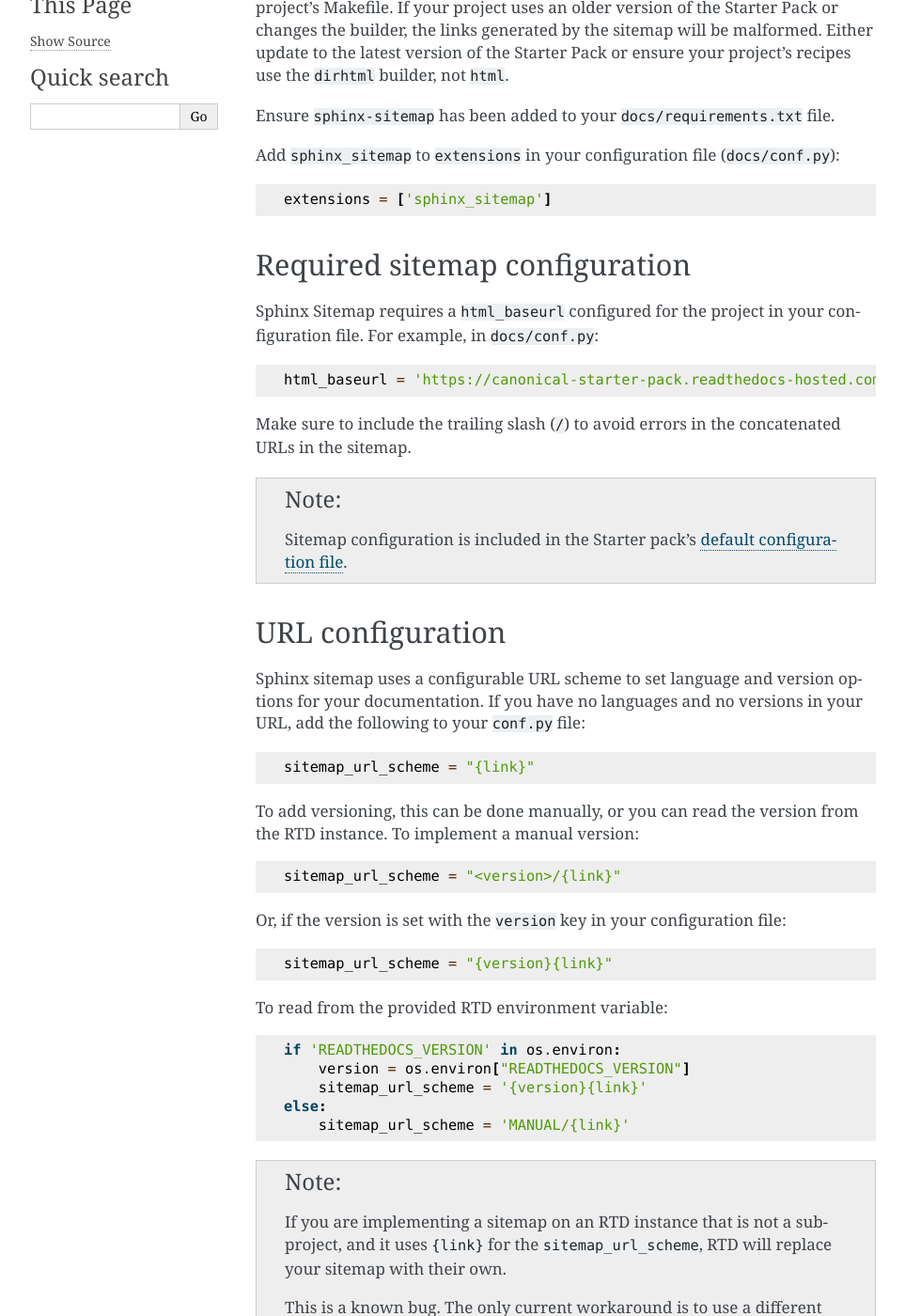
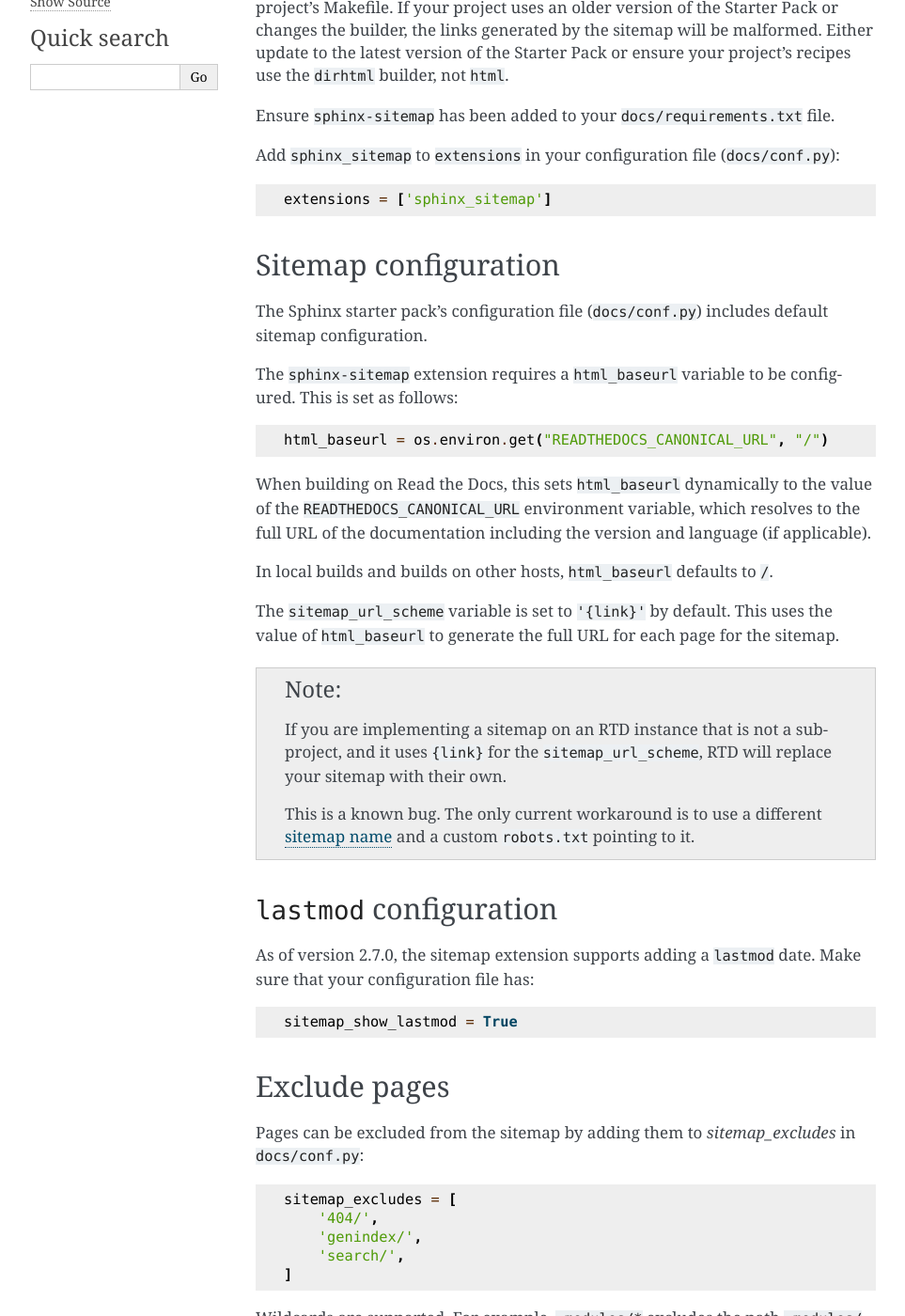
Before and after one commit to canonical/sphinx-docs-starter-pack, a Sphinx documentation site: the page built from docs/how-to/set-up-sitemaps.rst, in a window 1280 px wide and 1400 px high, scrolled down 328 px. Shown: the whole window at 94% size, without its empty margins (148-1111 px from the left). Built offline with Sphinx 7.4.7, drawn with Linux system fonts in a browser that asks for light colours; pages that are not in the unit, such as notebooks, are missing from menus; some of the changed text lies outside the part shown.

Commit message:
doc: update sitemaps how-to guide and changelog
This updates the sitemaps how-to guide to reflect changes to how the
html_baseurl is generated and how sitemap_url_scheme is set. It also
updates the changelog to reflect removal of the duplicate version
strings in sitemaps.

Signed-off-by: Minae Lee <minae.lee@canonical.com>

```diff
--- a/docs/how-to/set-up-sitemaps.rst
+++ b/docs/how-to/set-up-sitemaps.rst
@@ -31,55 +31,26 @@ Add ``sphinx_sitemap`` to ``extensions`` in your configuration file (:file:`docs
 
     extensions = ['sphinx_sitemap']
 
-Required sitemap configuration
-------------------------------
+Sitemap configuration
+---------------------
 
-Sphinx Sitemap requires a ``html_baseurl`` configured for the project in your
-configuration file. For example, in :file:`docs/conf.py`:
+The Sphinx starter pack's configuration file (:file:`docs/conf.py`) includes default sitemap configuration.
 
-.. code-block::
+The ``sphinx-sitemap`` extension requires a ``html_baseurl`` variable to be configured.
+This is set as follows:
 
-    html_baseurl = 'https://canonical-starter-pack.readthedocs-hosted.com/'
+.. code-block:: python
 
-Make sure to include the trailing slash (``/``) to avoid errors in the concatenated
-URLs in the sitemap.
+    html_baseurl = os.environ.get("READTHEDOCS_CANONICAL_URL", "/")
 
-.. note::
+When building on Read the Docs, this sets ``html_baseurl`` dynamically to the value of the
+``READTHEDOCS_CANONICAL_URL`` environment variable, which resolves to the full URL of the documentation
+including the version and language (if applicable).
 
-    Sitemap configuration is included in the Starter pack's
-    `default configuration file <https://github.com/canonical/sphinx-docs-starter-pack/blob/a489ae041f6cebb7948fdf21b996e8c67d636a83/docs/conf.py#L176>`_.
+In local builds and builds on other hosts, ``html_baseurl`` defaults to ``/``.
 
-URL configuration
------------------
-
-Sphinx sitemap uses a configurable URL scheme to set language and version options
-for your documentation. If you have no languages and no versions in your URL, add
-the following to your ``conf.py`` file:
-
-.. code-block::
-
-    sitemap_url_scheme = "{link}"
-
-To add versioning, this can be done manually, or you can read the version from
-the RTD instance. To implement a manual version:
-
-.. code-block::
-
-    sitemap_url_scheme = "<version>/{link}"
-
-Or, if the version is set with the ``version`` key in your configuration file:
-
-.. code-block::
-
-    sitemap_url_scheme = "{version}{link}"
-
-To read from the provided RTD environment variable::
-
-    if 'READTHEDOCS_VERSION' in os.environ:
-        version = os.environ["READTHEDOCS_VERSION"]
-        sitemap_url_scheme = '{version}{link}'
-    else:
-        sitemap_url_scheme = 'MANUAL/{link}'
+The ``sitemap_url_scheme`` variable is set to ``'{link}'`` by default. This uses the value of ``html_baseurl`` to generate
+the full URL for each page for the sitemap.
 
 .. note::
 
```
Also changed, not shown: CHANGELOG.md (+2 -0 lines).
